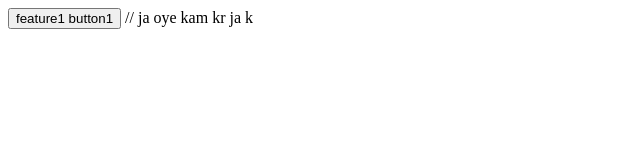
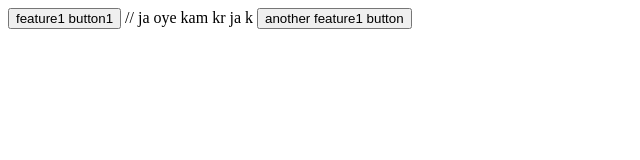
Before and after one commit to abdllwhbl/newjava, a plain HTML site: page index.html in a window 1280 px wide. Shown: the whole page, without its empty margins (0-640 px from the left). Drawn offline with Linux system fonts and the light colour scheme.

Commit message:
new feature added

```diff
--- a/index.html
+++ b/index.html
@@ -3,4 +3,8 @@
         feature1 button1
     </button>
     // ja oye kam kr ja k
+    <button>
+
+        another feature1 button
+    </button>
 </html>
```
